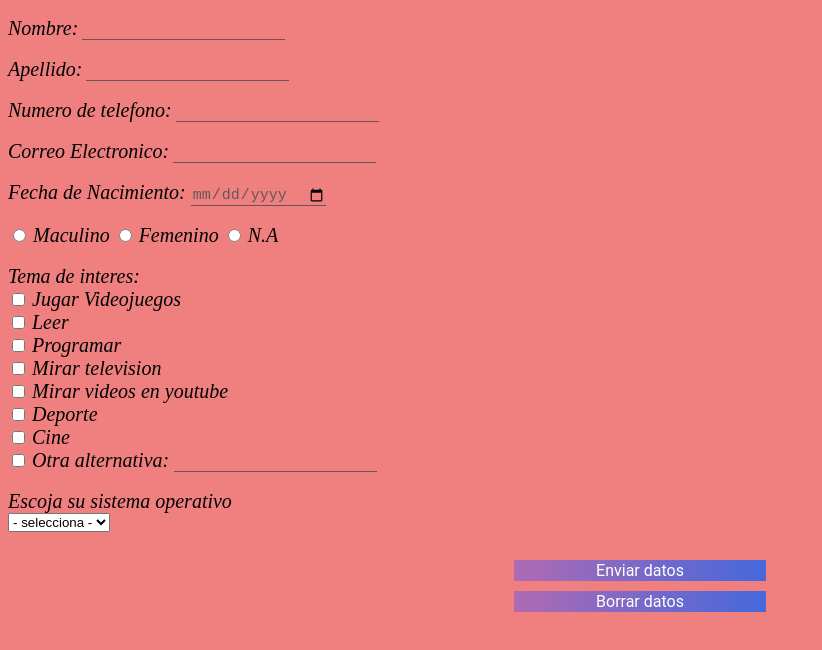
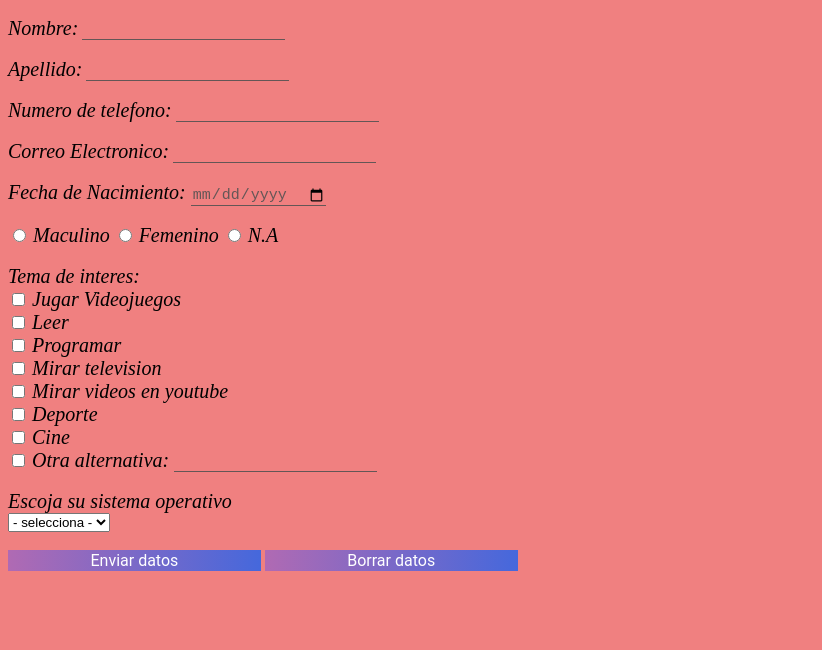
Before and after one commit to ManuelCespedesA/Formulario, a plain HTML site: page index.html in a window 1280 px wide. Shown: the part 68-718 px from the top of the page, without its empty margins (0-822 px from the left). Drawn offline with Linux system fonts and the light colour scheme.

Commit message:
Update estilos.css

```diff
--- a/estilos.css
+++ b/estilos.css
@@ -22,9 +22,7 @@ button{
     background: -webkit-linear-gradient(to right, #B06AB3, #4568DC);
     background: linear-gradient(to right, #B06AB3, #4568DC);
     border: none;
-    display: block;
     width: 20%;
-    margin: 10px auto;
     color: #fff;
     height: 40ps;
     font-size: 16px;
```
